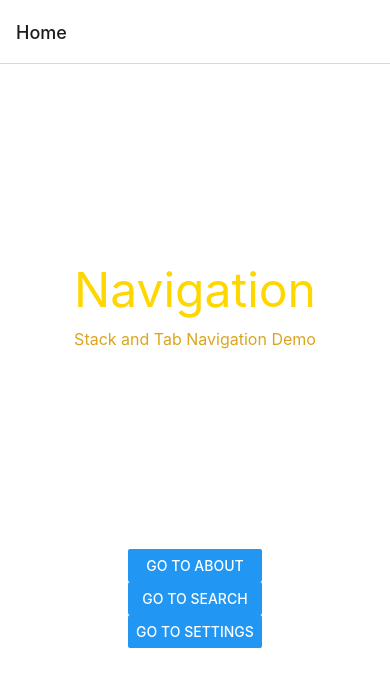
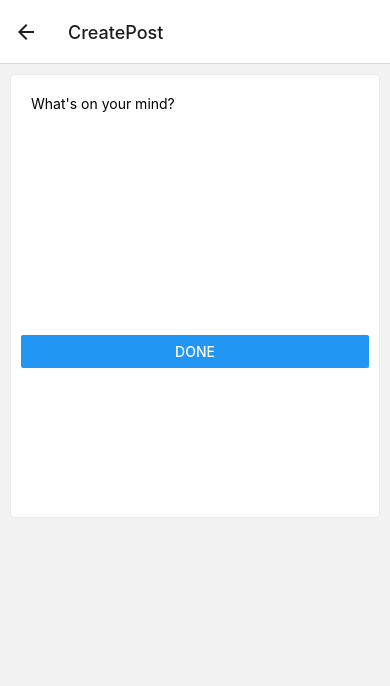
Before and after one commit to sarbanandabhikkhu/expo-examples, a React Native app: screen /CreatePost in a window 390 px wide. Shown: the top 686 px of the page. Built offline with nearby package versions, Linux system fonts and the light colour scheme.

Commit message:
passed props navigation

```diff
--- /dev/null
+++ b/src/components/CreatePost.js
@@ -0,0 +1,64 @@
+import { useState } from "react";
+import { StyleSheet, TextInput, Button, View, Dimensions } from "react-native";
+
+const screenWidth = Math.round(Dimensions.get("window").width);
+const screenHeight = Math.round(Dimensions.get("window").height);
+
+export default function CreatePost({ navigation, route }) {
+  const [post, setPost] = useState("");
+
+  return (
+    <View style={styles.container}>
+      <TextInput
+        editable
+        multiline
+        numberOfLines={100}
+        maxLengt
+        rows={100}
+        placeholder="What's on your mind?"
+        style={styles.input}
+        value={post}
+        onChangeText={setPost}
+      />
+      <Button
+        title="Done"
+        onPress={() => {
+          // Pass and merge params back to home screen
+          navigation.navigate({
+            name: "Home",
+            params: { post },
+            merge: true
+          });
+        }}
+      />
+    </View>
+  );
+}
+
+const styles = StyleSheet.create({
+  container: {
+    height: screenHeight - 400,
+    margin: 10,
+    padding: 10,
+    borderWidth: 1,
+    borderRadius: 5,
+    borderColor: "#ececec",
+    backgroundColor: "#ffffff"
+  },
+  input: {
+    height: 250,
+    padding: 10,
+    color: "black",
+    backgroundColor: "white",
+    textAlignVertical: "top"
+  },
+  buttons: {
+    marginTop: 100
+  },
+  text: {
+    fontSize: 24,
+    color: "goldenrod"
+  }
+});
+
+// https://reactnative.dev/docs/textinput
--- a/src/navigation/StackNavigation.js
+++ b/src/navigation/StackNavigation.js
@@ -4,27 +4,24 @@ import { createNativeStackNavigator } from "@react-navigation/native-stack";
 
 import Home from "./screen/Home";
 import About from "./screen/About";
+import Details from "./screen/Details";
 import Search from "./screen/Search";
 import Settings from "./screen/Settings";
+
+import CreatePost from "../components/CreatePost";
 
 const Stack = createNativeStackNavigator();
 
 function StackNavigation() {
-  const data = {
-    title: "Home page"
-  };
-
   return (
     <NavigationContainer>
       <Stack.Navigator initialRouteName="Home">
-        {/*<Stack.Screen name="Home" component={Home} />
-        <Stack.Screen name="Home" component={Home} options={{ title: "Welcome" }} />
-        <Stack.Screen name="Home">{props => <Home {...props} extraData={data} />}</Stack.Screen>*/}
-
         <Stack.Screen name="Home" component={Home} />
         <Stack.Screen name="About" component={About} />
+        <Stack.Screen name="Details" component={Details} initialParams={{ itemId: 25 }} />
         <Stack.Screen name="Search" component={Search} />
         <Stack.Screen name="Settings" component={Settings} />
+        <Stack.Screen name="CreatePost" component={CreatePost} />
       </Stack.Navigator>
     </NavigationContainer>
   );
--- a/src/navigation/screen/About.js
+++ b/src/navigation/screen/About.js
@@ -10,6 +10,10 @@ export default function About({ navigation }) {
         <Button title="Go to Home" onPress={() => navigation.navigate("Home")} />
         <Button title="Go to Search" onPress={() => navigation.navigate("Search")} />
         <Button title="Go to Settings" onPress={() => navigation.navigate("Settings")} />
+
+        <Button title="Go back" onPress={() => navigation.goBack()} />
+        <Button title="Go to About page again" onPress={() => navigation.push("About")} />
+        <Button title="Go back to first screen in stack" onPress={() => navigation.popToTop()} />
       </View>
     </View>
   );
--- /dev/null
+++ b/src/navigation/screen/Details.js
@@ -0,0 +1,56 @@
+import { StyleSheet, Button, Text, View } from "react-native";
+
+export default function DetailsScreen({ route, navigation }) {
+  /* Get the param */
+  const { itemId, otherParam } = route.params;
+  return (
+    <View style={styles.container}>
+      <Text style={styles.title}>Details page</Text>
+      <View style={styles.details}>
+        <Text style={styles.text}>itemId: {JSON.stringify(itemId)}</Text>
+        <Text style={styles.text}>otherParam: {JSON.stringify(otherParam)}</Text>
+      </View>
+      <View style={styles.buttons}>
+        <Button
+          title="Go to Details page again"
+          onPress={() =>
+            navigation.push("Details", {
+              itemId: Math.floor(Math.random() * 100)
+            })
+          }
+        />
+        <Button title="Go to Home" onPress={() => navigation.navigate("Home")} />
+        <Button title="Go back" onPress={() => navigation.goBack()} />
+      </View>
+    </View>
+  );
+}
+
+const styles = StyleSheet.create({
+  container: {
+    flex: 1,
+    alignItems: "center",
+    justifyContent: "center",
+    backgroundColor: "#ffffff"
+  },
+  title: {
+    fontSize: 48,
+    color: "gold"
+  },
+  details: {
+    padding: 10,
+    marginTop: 100,
+    borderWidth: 1,
+    borderRadius: 5,
+    borderColor: "#ececec"
+  },
+  text: {
+    marginTop: 10,
+    fontSize: 20,
+    textAlign: "left",
+    color: "goldenrod"
+  },
+  buttons: {
+    marginTop: 100
+  }
+});
--- a/src/navigation/screen/Home.js
+++ b/src/navigation/screen/Home.js
@@ -1,15 +1,43 @@
+import { useEffect } from "react";
 import { StyleSheet, Button, Text, View } from "react-native";
+// import { useNavigation } from "@react-navigation/native";
 
-export default function Home({ navigation }) {
+export default function Home({ navigation, route }) {
+  // const navigation = useNavigation();
+
+  useEffect(() => {
+    if (route.params?.post) {
+      // Post updated, do something with `route.params.post`
+      // For example, send the post to the server
+    }
+  }, [route.params?.post]);
+
   return (
     <View style={styles.container}>
       <Text style={styles.title}>Navigation</Text>
       <Text style={styles.description}>Stack and Tab Navigation Demo</Text>
 
       <View style={styles.buttons}>
+        <Button
+          title="Go to Details"
+          onPress={() => {
+            /* Navigate to the Details route with params */
+            navigation.navigate("Details", {
+              itemId: 50,
+              otherParam: "anything you want here"
+            });
+          }}
+        />
+        <Button title="Create post" onPress={() => navigation.navigate("CreatePost")} />
+        <Text style={styles.description}>Post: {route.params?.post}</Text>
+      </View>
+      <View style={styles.buttons}>
         <Button title="Go to About" onPress={() => navigation.navigate("About")} />
         <Button title="Go to Search" onPress={() => navigation.navigate("Search")} />
         <Button title="Go to Settings" onPress={() => navigation.navigate("Settings")} />
+
+        {/*<Button title="Replaced by Search page" onPress={() => navigation.replace("Search")} />*/}
+        <Button title="Go to Home page again" onPress={() => navigation.push("Home")} />
       </View>
     </View>
   );
@@ -23,7 +51,7 @@ const styles = StyleSheet.create({
     backgroundColor: "#ffffff"
   },
   buttons: {
-    marginTop: 200
+    marginTop: 100
   },
   title: {
     fontSize: 48,
--- a/src/navigation/screen/Search.js
+++ b/src/navigation/screen/Search.js
@@ -10,6 +10,10 @@ export default function Search({ navigation }) {
         <Button title="Go to Home" onPress={() => navigation.navigate("Home")} />
         <Button title="Go to About" onPress={() => navigation.navigate("About")} />
         <Button title="Go to Settings" onPress={() => navigation.navigate("Settings")} />
+
+        <Button title="Go back" onPress={() => navigation.goBack()} />
+        <Button title="Go to Search page again" onPress={() => navigation.push("Search")} />
+        <Button title="Go back to first screen in stack" onPress={() => navigation.popToTop()} />
       </View>
     </View>
   );
--- a/src/navigation/screen/Settings.js
+++ b/src/navigation/screen/Settings.js
@@ -10,6 +10,10 @@ export default function Settings({ navigation }) {
         <Button title="Go to Home" onPress={() => navigation.navigate("Home")} />
         <Button title="Go to About" onPress={() => navigation.navigate("About")} />
         <Button title="Go to Search" onPress={() => navigation.navigate("Search")} />
+
+        <Button title="Go back" onPress={() => navigation.goBack()} />
+        <Button title="Go to Settings page again" onPress={() => navigation.push("Settings")} />
+        <Button title="Go back to first page in stack" onPress={() => navigation.popToTop()} />
       </View>
     </View>
   );
```
Also changed, not shown: src/navigation/Routes.js (deleted, +0 -33 lines).
